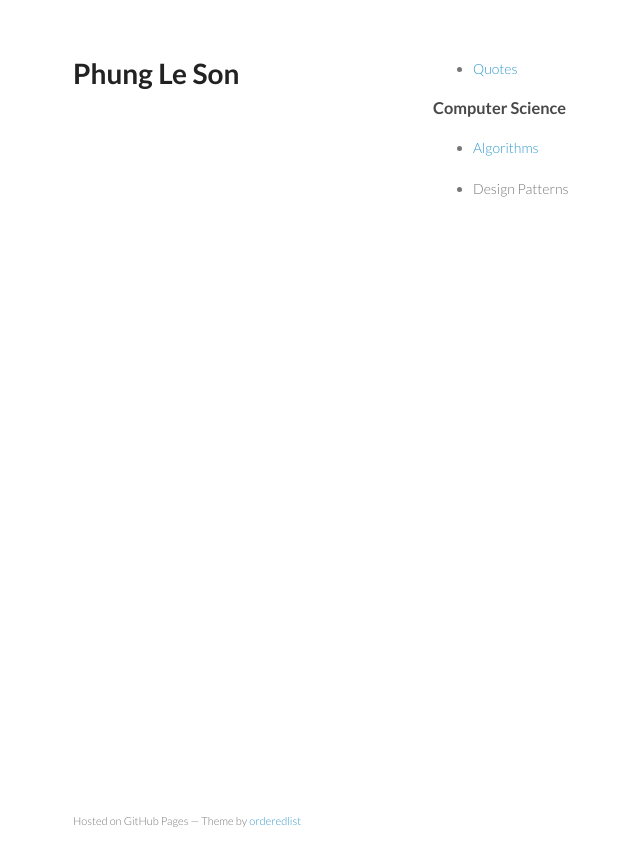
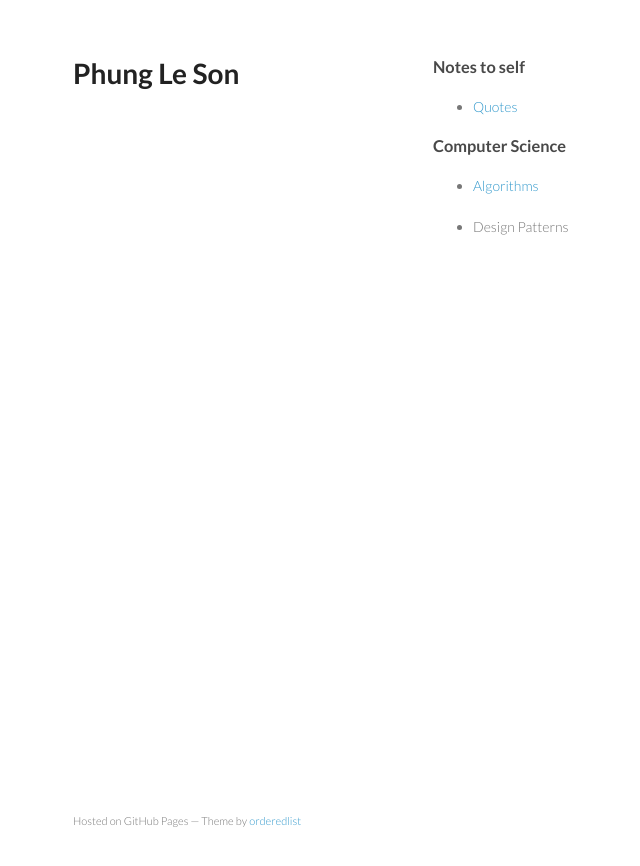
Before and after one commit to phungleson/phungleson.github.io, a Jekyll site: the page built from index.md, in a window 1280 px wide. Shown: the top 866 px of the page, without its empty margins (137-777 px from the left). Built offline with Jekyll 4.4.1, drawn with Linux system fonts in a browser that asks for light colours.

Commit message:
Add heading notes to self

```diff
--- a/index.md
+++ b/index.md
@@ -2,6 +2,8 @@
 layout: default
 title: Algorithms
 ---
+
+### Notes to self
 
 * [Quotes](/quotes/)
 
```
